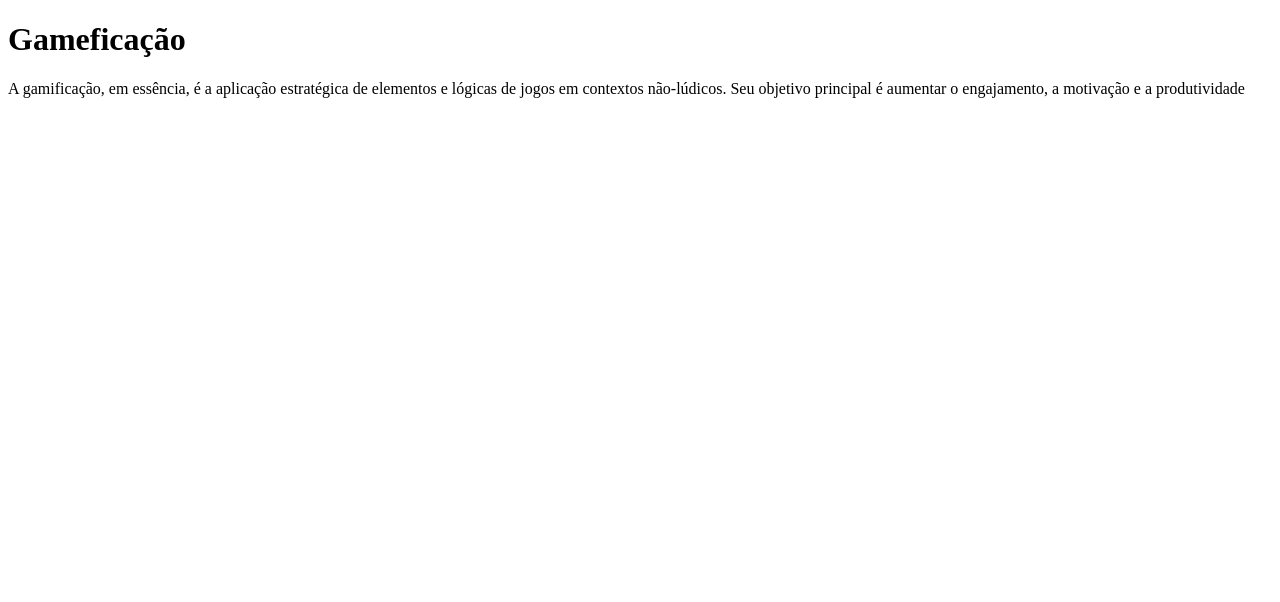
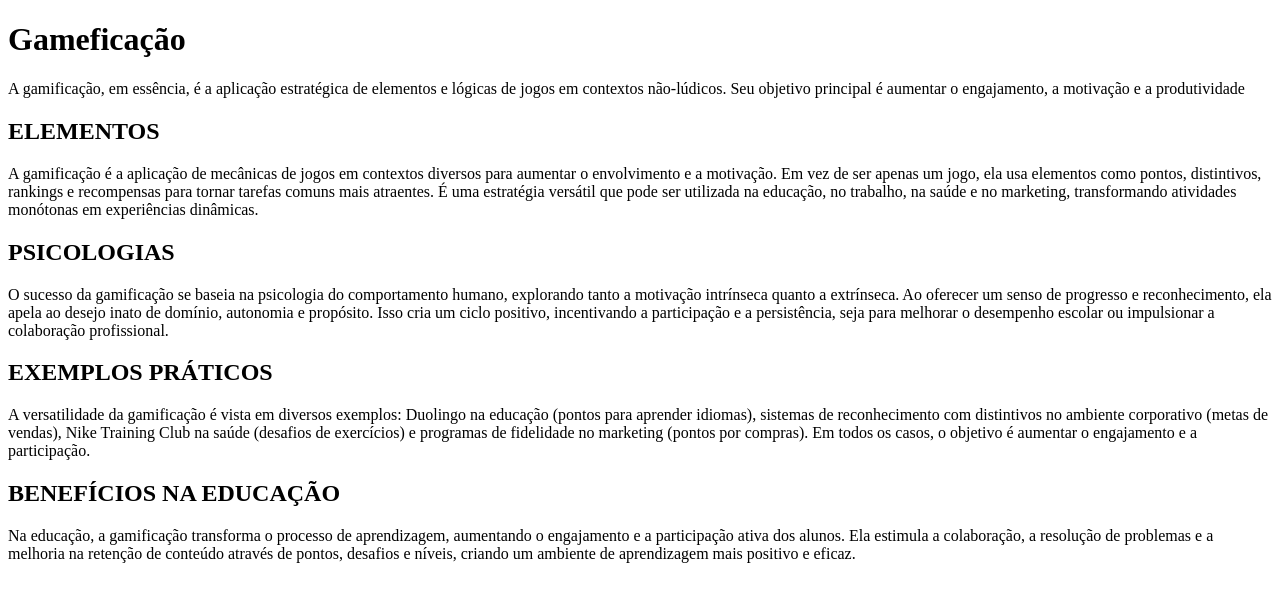
Before and after one commit to EmpresaNaielly/ProjetoDupla, a plain HTML site: page index.html in a window 1280 px wide. Drawn offline with Linux system fonts and the light colour scheme.

Commit message:
03- Fazendo o body no HTML

```diff
--- a/index.html
+++ b/index.html
@@ -10,5 +10,34 @@
         <h1>Gameficação</h1>
         <p>A gamificação, em essência, é a aplicação estratégica de elementos e lógicas de jogos em contextos não-lúdicos. Seu objetivo principal é aumentar o engajamento, a motivação e a produtividade</p>
     </header>
+    <main>
+        <section class="bloco esquerda" >
+            <h1>ELEMENTOS</h1>
+            <article>
+                <p>A gamificação é a aplicação de mecânicas de jogos em contextos diversos para aumentar o envolvimento e a motivação. Em vez de ser apenas um jogo, ela usa elementos como pontos, distintivos, rankings e recompensas para tornar tarefas comuns mais atraentes. É uma estratégia versátil que pode ser utilizada na educação, no trabalho, na saúde e no marketing, transformando atividades monótonas em experiências dinâmicas.</p>
+            </article>
+        </section>
+
+        <section class="bloco">
+            <h1>PSICOLOGIAS</h1>
+            <article>
+                <p>O sucesso da gamificação se baseia na psicologia do comportamento humano, explorando tanto a motivação intrínseca quanto a extrínseca. Ao oferecer um senso de progresso e reconhecimento, ela apela ao desejo inato de domínio, autonomia e propósito. Isso cria um ciclo positivo, incentivando a participação e a persistência, seja para melhorar o desempenho escolar ou impulsionar a colaboração profissional.</p>
+            </article>
+        </section>
+
+        <section class="bloco esquerda">
+            <h1>EXEMPLOS PRÁTICOS</h1>
+            <article>
+                <p>A versatilidade da gamificação é vista em diversos exemplos: Duolingo na educação (pontos para aprender idiomas), sistemas de reconhecimento com distintivos no ambiente corporativo (metas de vendas), Nike Training Club na saúde (desafios de exercícios) e programas de fidelidade no marketing (pontos por compras). Em todos os casos, o objetivo é aumentar o engajamento e a participação.</p>
+            </article>
+        </section>
+
+        <section class="bloco">
+            <h1>BENEFÍCIOS NA EDUCAÇÃO</h1>
+            <article>
+                <p>Na educação, a gamificação transforma o processo de aprendizagem, aumentando o engajamento e a participação ativa dos alunos. Ela estimula a colaboração, a resolução de problemas e a melhoria na retenção de conteúdo através de pontos, desafios e níveis, criando um ambiente de aprendizagem mais positivo e eficaz.</p>
+            </article>
+        </section>
+    </main>
 </body>
 </html>
```
